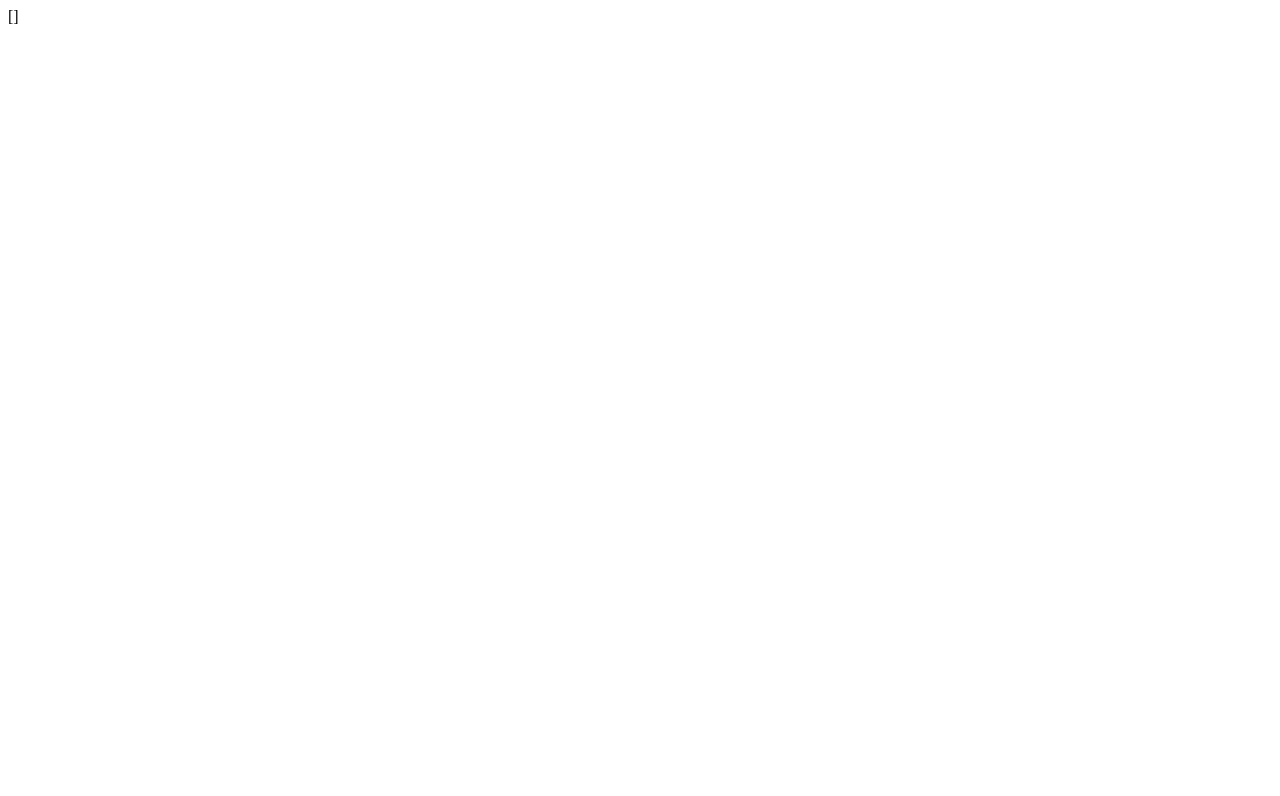
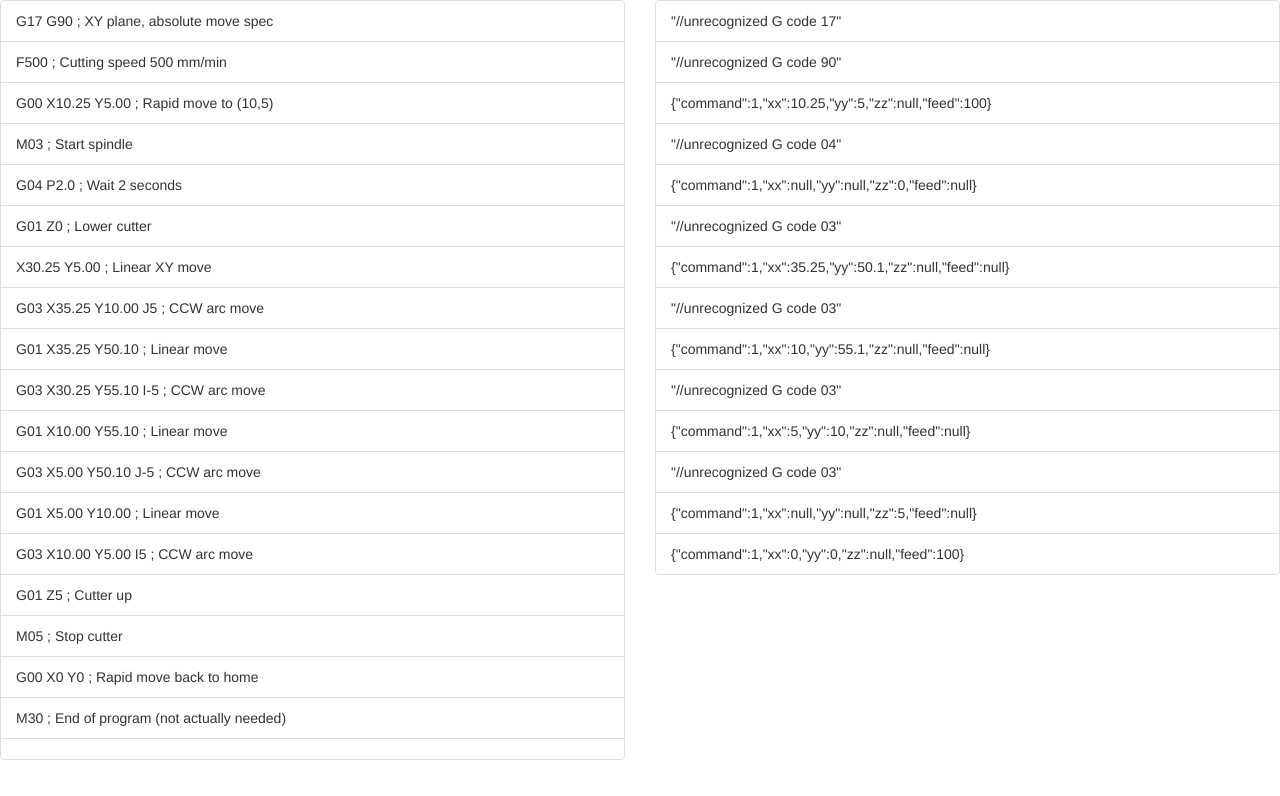
Before and after one commit to polesskiy-dev/gcode-robocnc-parser, a plain HTML site: page index.html in a window 1280 px wide. Drawn offline with nearby package versions, Linux system fonts and the light colour scheme.

Commit message:
implemented simple visualization

```diff
--- a/gcode-compiler.js
+++ b/gcode-compiler.js
@@ -11,6 +11,8 @@
  * @author Polesskiy polesskiy.dev@gmail.com
  */
 class gCodeParser {
+
+
     /**
      * @constructor
      * @param gCommandsText
@@ -19,26 +21,57 @@ class gCodeParser {
         this.gCommandsText = gCommandsText;
         this.roboCNCArr = [];
 
+        //max feed for idle moving
+        this.idleMaxFeed = 100;
+
+        //var resultArr = [];
+
         //TODO validation before parsing
 
-        //lets parse
+        //parse
         if (this.gCommandsText) {
             this.gCommandsText.split('\r\n').forEach(
-                (gCodeString)=>{
+                (gCodeString)=> {
+                    //parse string to object
+                    var gCodeObj = parseStringToGCode(gCodeString);
+
+                    //debug
                     console.log("Parsing: " + gCodeString);
+                    console.log(JSON.stringify(gCodeObj));
 
-                    //array of G code numbers
-                    var match;
-                    var gCodeNumbersArr = [];
-                    while (match=(regexp.G_CODE).exec(gCodeString)) gCodeNumbersArr.push(Number(match[1]));
-                    console.log(gCodeNumbersArr);
-                }
-            )
+                    //iterate all g codes from string
+                    gCodeObj.gCodeValuesArr.forEach((gCodeValue)=> {
+                        switch (gCodeValue) {
+                            case "00":
+                                this.roboCNCArr.push(this.g00(gCodeObj.xX, gCodeObj.yY, gCodeObj.zZ));
+                                break;
+                            case "01":
+                                this.roboCNCArr.push(this.g01(gCodeObj.xX, gCodeObj.yY, gCodeObj.zZ, gCodeObj.feedF));
+                                break;
+                            default:
+                                this.roboCNCArr.push('//unrecognized G code ' + gCodeValue);
+                        }
+                    })
+                });
+            //console.log(JSON.stringify(resultArr));
         }
     }
 
-    getRoboCNCArr(){
+
+    getRoboCNCArr() {
         return this.roboCNCArr;
+    }
+
+
+    /**
+     * G00 indle move with maximum speed
+     * @param xx
+     * @param yy
+     * @param zz
+     * @returns {RoboCommandObj}
+     */
+    g00(xx, yy, zz) {
+        return new RoboCommandObj(RoboCommandEnum.GO, xx, yy, zz, this.idleMaxFeed);
     }
 
     /**
@@ -47,20 +80,66 @@ class gCodeParser {
      * @param yy y coordinate to move to
      * @param feed
      */
-    g01linearInterpolation(xx, yy, feed) {
-        return new RoboCommandObj(RoboCommandEnum.GO, xx, yy, feed);
+    g01(xx, yy, zz, feed) {
+        return new RoboCommandObj(RoboCommandEnum.GO, xx, yy, zz, feed);
     };
 }
 
-var regexp = {
-    G_CODE: /G(\d+)/g,
-    M_CODE: "/M(\d+)/g",
-    X_COORDINATE:"/X(\d+.?\d*)/g",
-    Y_COORDINATE:"/Y(\d+.?\d*)/g",
-    Z_COORDINATE:"/Z(\d+.?\d*)/g",
-    PARAMETER:"/Z(\d+.?\d*)/g",
-    FEED:"/F(\d+.?\d*)/g"
-};
+/**
+ * Parse string to G code obj
+ * @param gCodeRawString string to parse
+ * @returns {{gCodeValuesArr: Array, xX: null, yY: null, zZ: null, parameterP: null, feedF: null, correctionD: null}}
+ * G code representation object
+ */
+function parseStringToGCode(gCodeRawString) {
+    /** G code represent object*/
+    var gCode = {
+        gCodeValuesArr: [],
+        xX: null,
+        yY: null,
+        zZ: null,
+        parameterP: null,
+        feedF: null,
+        correctionD: null
+    };
+
+    /** regexps for G code values parsing*/
+    var regexp = {
+        G_CODE: /G(\d+)/g,
+        M_CODE: /M(\d+)/g,
+        X_COORDINATE: /X(\d+.?\d*)/,
+        Y_COORDINATE: /Y(\d+.?\d*)/,
+        Z_COORDINATE: /Z(\d+.?\d*)/,
+        PARAMETER: /Z(\d+.?\d*)/g,
+        FEED: /F(\d+.?\d*)/g
+    };
+
+    //parse array of G code numbers
+    var match;
+    while (match = (regexp.G_CODE).exec(gCodeRawString)) gCode.gCodeValuesArr.push(match[1]);
+
+    //parse X
+    var xX = (regexp.X_COORDINATE).exec(gCodeRawString);
+    gCode.xX = (xX) ? Number(xX[1]) : null;
+
+    //parse Y
+    var yY = (regexp.Y_COORDINATE).exec(gCodeRawString);
+    gCode.yY = (yY) ? Number(yY[1]) : null;
+
+    //parse Z
+    var zZ = (regexp.Z_COORDINATE).exec(gCodeRawString);
+    gCode.zZ = (zZ) ? Number(zZ[1]) : null;
+
+    //parse parameter P
+    var parameterP = (regexp.PARAMETER).exec(gCodeRawString);
+    gCode.parameterP = (parameterP) ? Number(parameterP[1]) : null;
+
+    //parse feed
+    var feedF = (regexp.FEED).exec(gCodeRawString);
+    gCode.feedF = (feedF) ? Number(feedF[1]) : null;
+
+    return gCode;
+}
 
 /** RoboCNC commands enum*/
 var RoboCommandEnum = {
@@ -74,7 +153,7 @@ var RoboCommandEnum = {
         5: {name: "Relative move"},
         6: {name: "Change tool pause"}
     }
-}
+};
 
 /** RoboCNC command object*/
 class RoboCommandObj {
@@ -87,6 +166,7 @@ class RoboCommandObj {
      * @param feed
      */
     constructor(command, xx, yy, zz, feed) {
+        this.command = command;
         this.xx = xx;
         this.yy = yy;
         this.zz = zz;
--- a/index.html
+++ b/index.html
@@ -3,18 +3,28 @@
 <head>
     <meta charset="UTF-8">
     <title>Tests</title>
+    <!--styles-->
+    <link rel="stylesheet" href="css/bootstrap.css">
+    <!--scripts-->
     <script src="gcode-compiler.js"></script>
 </head>
 <body>
-<div id="textContainer">
+<div class='row'>
+    <div class='col-lg-6 col-md-6 col-sm-12 col-xs-12'>
+        <div id="gCodeContainer"></div>
+    </div>
 
+    <div class='col-lg-6 col-md-6 col-sm-12 col-xs-12'>
+        <div id="resultContainer"></div>
+    </div>
 </div>
+
 </body>
 <script>
     var testGCodeText = "" +
             "    G17 G90 ; XY plane, absolute move spec\r\n" +
             "    F500 ; Cutting speed 500 mm/min\r\n" +
-            "    G00 X10.00 Y5.00 ; Rapid move to (10,5)\r\n" +
+            "    G00 X10.25 Y5.00 ; Rapid move to (10,5)\r\n" +
             "    M03 ; Start spindle\r\n" +
             "    G04 P2.0 ; Wait 2 seconds\r\n" +
             "    G01 Z0 ; Lower cutter\r\n" +
@@ -31,11 +41,47 @@
             "    G00 X0 Y0 ; Rapid move back to home\r\n" +
             "    M30 ; End of program (not actually needed)\r\n";
 
+    //parse G code text
     var parser = new gCodeParser(testGCodeText);
-    var roboCncText = JSON.stringify(parser.getRoboCNCArr());
+    var roboCNCCommandsArr = parser.getRoboCNCArr();
 
-    var container = document.getElementById('textContainer');
-    container.innerHTML = roboCncText;
+    //list from G code text
+    var gCodeContainer = document.getElementById('gCodeContainer');
+    gCodeContainer.appendChild(listFromGCodeText(testGCodeText));
+
+    //list from robo cnc commands
+    var resultContainer = document.getElementById('resultContainer');
+    resultContainer.appendChild(listFromRoboCNCArr(roboCNCCommandsArr));
+
+    /** Create html list from G codes text*/
+    function listFromGCodeText(gCodeText){
+        var gCodesList = document.createElement('ul');
+        gCodesList.className += "list-group";
+
+        gCodeText.split('\r\n').forEach((str) => {
+            var li = document.createElement('li');
+            li.className += "list-group-item";
+            li.innerText = str;
+            gCodesList.appendChild(li);
+        })
+
+        return gCodesList;
+    }
+
+    /** Create html list from RoboCNC array*/
+    function listFromRoboCNCArr(roboCNCArr){
+        var roboCNCCommandsList = document.createElement('ul');
+        roboCNCCommandsList.className += "list-group";
+
+        roboCNCArr.forEach((command)=>{
+            var li = document.createElement('li');
+            li.className += "list-group-item";
+            li.innerText = JSON.stringify(command);
+            roboCNCCommandsList.appendChild(li);
+        })
+
+        return roboCNCCommandsList;
+    }
 
 </script>
 </html>
```
